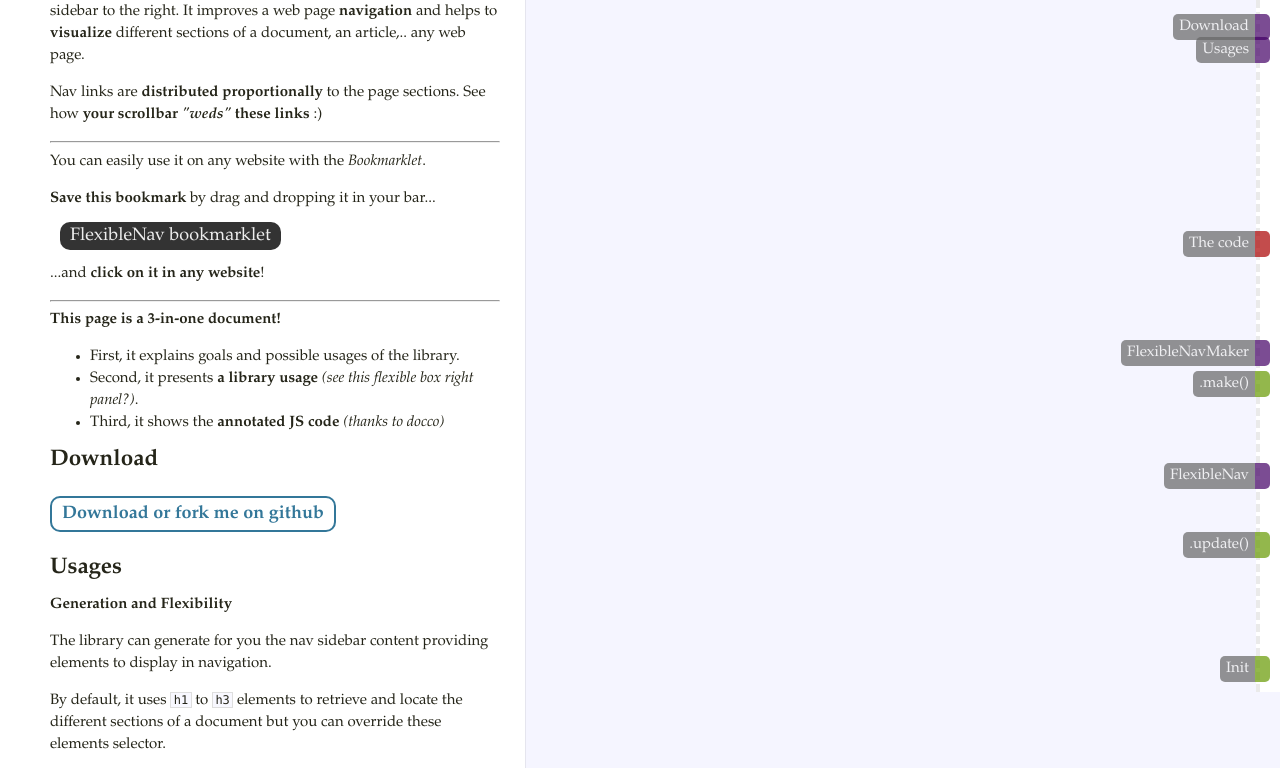
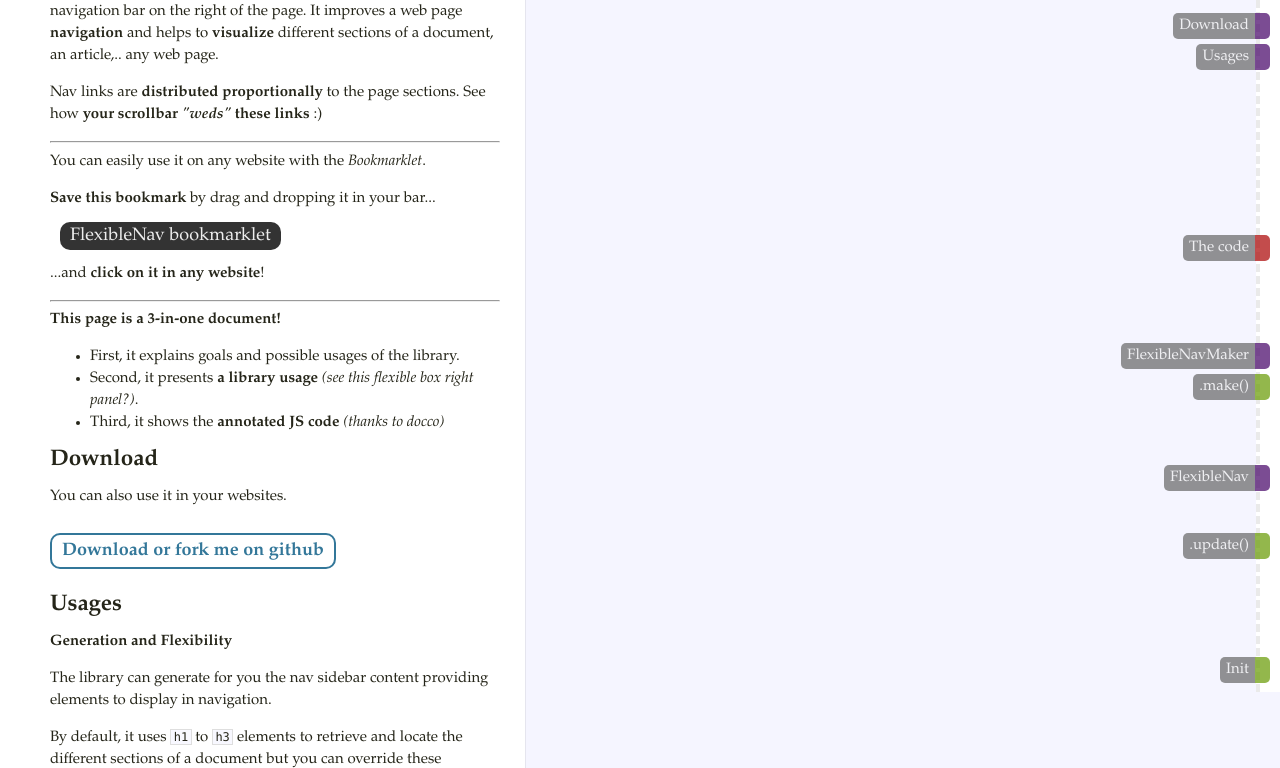
Before and after one commit to gre/deprecated-flexible-nav, a plain HTML site: page demo/index.html in a window 1280 px wide. Shown: the part 108-876 px from the top of the page. Drawn offline with nearby package versions, Linux system fonts and the light colour scheme.

Commit message:
improved doc

```diff
--- a/demo/index.html
+++ b/demo/index.html
@@ -1,7 +1,7 @@
 <!DOCTYPE html>  <html> <head>   <meta content="Flexible Nav is a jQuery library which uses HTML5 nav element to add a smart nav sidebar to the right." name="Description"/>   <meta content="flexible nav jquery javascript library JS HTML5 CSS" name="Keywords"/>   <title>Flexible Nav jQuery library</title>       <meta http-equiv="content-type" content="text/html; charset=UTF-8">   <link rel="stylesheet" media="all" href="docco.css" />   <link rel="stylesheet" media="all" href="demo.css" />   <link rel="stylesheet" media="all" href="flexible-nav.min.css" />     <script type="text/javascript" src="http://ajax.googleapis.com/ajax/libs/jquery/1.6/jquery.min.js"></script>  <script type="text/javascript" src="flexible-nav.min.js"></script>  <script type="text/javascript">  $(function(){   new FlexibleNav( new FlexibleNavMaker().make().prependTo('body') );  });  </script> </head> <body>   <div id="container">     <div id="background"></div>          <table cellpadding="0" cellspacing="0">       <tbody>                               <tr id="section-1">             <td class="docs">               <div class="pilwrap">                 <a class="pilcrow" href="#section-1">&#182;</a>               </div>               <h1>Flexible Nav jQuery library.</h1>
 
 <p><strong>Flexible Nav</strong> is a small <strong>jQuery</strong> library
-which add a smart nav sidebar to the right.
+which add a smart navigation bar on the right of the page.
 It improves a web page <strong>navigation</strong> and helps
 to <strong>visualize</strong> different sections
 of a document, an article,.. any web page.</p>
@@ -31,6 +31,8 @@ See how <strong>your scrollbar <em>"weds"</em> these links</strong> :)</p>
 </ul>
 
 <h2>Download</h2>
+
+<p>You can also use it in your websites.</p>
 
 <p><a class="download" target="_blank" href="https://github.com/gre/flexible-nav">Download or fork me on github</a></p>
 
--- a/flexible-nav.js
+++ b/flexible-nav.js
@@ -1,7 +1,7 @@
 // Flexible Nav jQuery library.
 // ================================
 // **Flexible Nav** is a small **jQuery** library
-// which add a smart nav sidebar to the right.
+// which add a smart navigation bar on the right of the page.
 // It improves a web page **navigation** and helps
 // to **visualize** different sections
 // of a document, an article,.. any web page.
@@ -30,6 +30,7 @@
 //
 // Download
 // --------
+// You can also use it in your websites.
 //
 // <a class="download" target="_blank" href="https://github.com/gre/flexible-nav">Download or fork me on github</a>
 //
```
Also changed, not shown: 2 other files.
